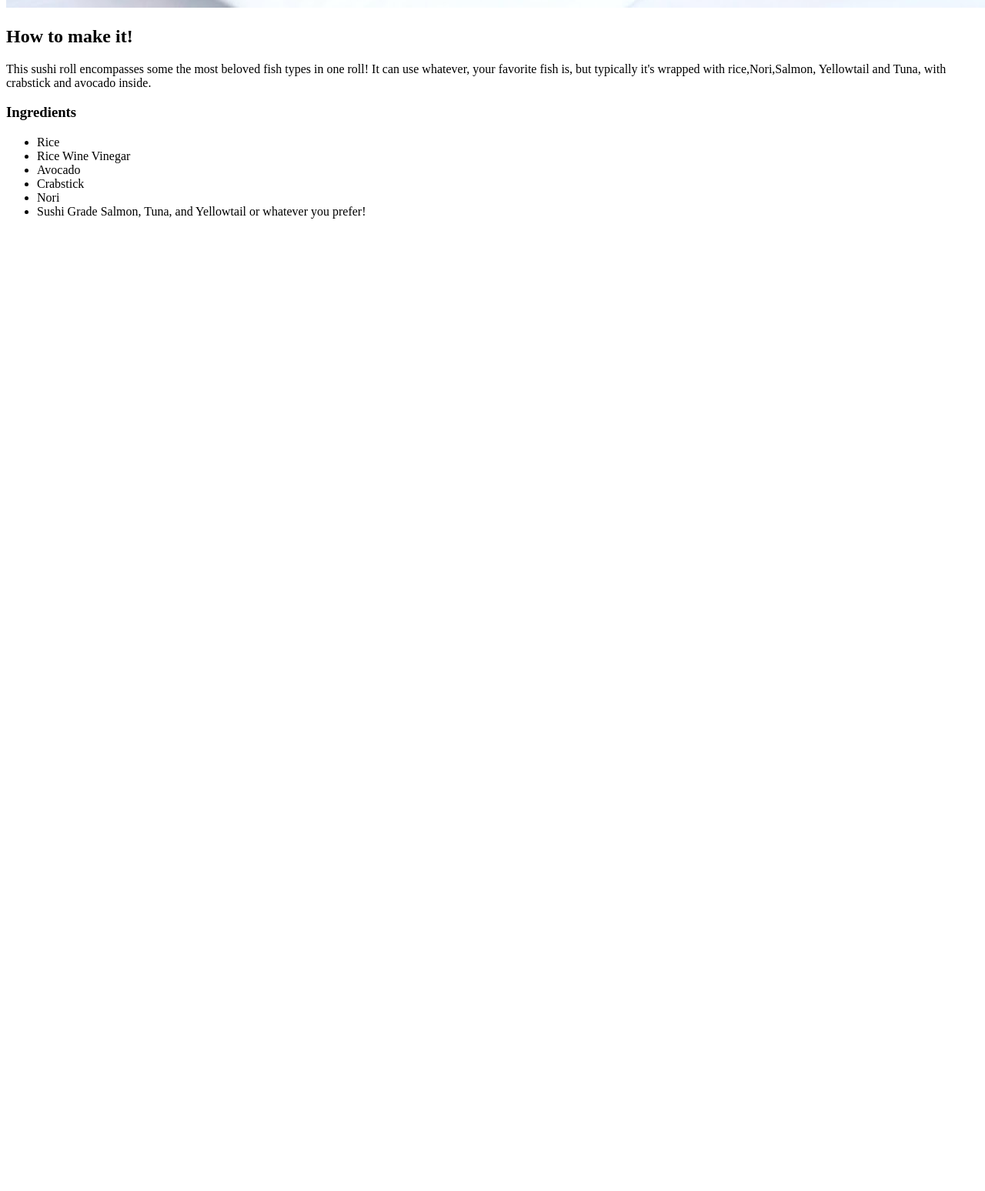
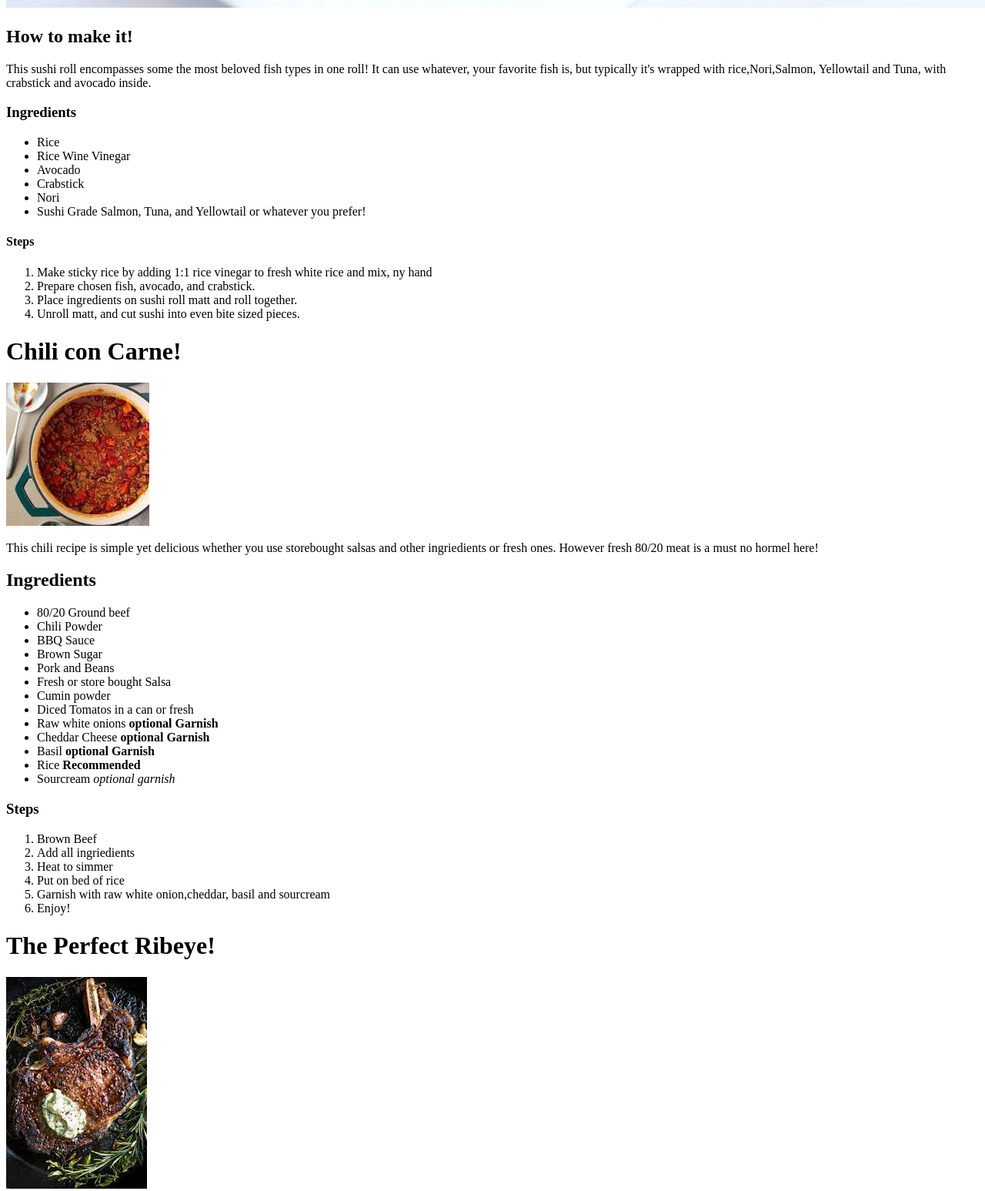
Before and after one commit to Odinitegit/odin-recipes, a plain HTML site: page recipes/sushi.html in a window 1280 px wide. Shown: the part 790-2337 px from the top of the page at 77% size. Before the commit the page ends 1090 px from the top, so only its background shows below. Drawn offline with Linux system fonts and the light colour scheme.

Commit message:
Added Steak and Chili Recipes
Steak and Chili added

```diff
--- a/recipes/sushi.html
+++ b/recipes/sushi.html
@@ -3,7 +3,7 @@
 
     <head>
  <meta charset="utf-8">
- <title>Rainbow Roll</title>
+ <title>Recipes for Sushi,Chili and the Perfect Steak!</title>
  </head>
 
 <body>
@@ -23,5 +23,47 @@
    <li> Sushi Grade Salmon, Tuna, and Yellowtail or whatever you prefer!</li>
    </ul>
 
+<h4>Steps</h4>
+  <ol>
+    <li>Make sticky rice by adding 1:1 rice vinegar to fresh white rice and mix, ny hand</li>
+    <li> Prepare chosen fish, avocado, and crabstick.</li>
+    <li>Place ingredients on sushi roll matt and roll together.</li>
+    <li>Unroll matt, and cut sushi into even bite sized pieces.</li>
+  </ol>
+
+  <h1>Chili con Carne!</h1>
+  <img src="../images/chili.jpeg" alt=" A steamy bowl of delicous red chili">
+  <p> This chili recipe is simple yet delicious whether you use storebought salsas and other ingriedients or fresh ones.
+    However fresh 80/20 meat is a must no hormel here!<p>
+    <h2>Ingredients</h2>
+    <ul>
+  <li> 80/20 Ground beef</li>
+  <li>Chili Powder</li>
+  <li>BBQ Sauce</li>
+  <li>Brown Sugar</li>
+  <li>Pork and Beans</li>
+  <li> Fresh or store bought Salsa</li>
+  <li>Cumin powder</li>
+  <li>Diced Tomatos in a can or fresh</li>
+  <li> Raw white onions <strong>optional Garnish</strong></li>
+  <li>Cheddar Cheese <strong>optional Garnish</strong></li>
+  <li>Basil <strong>optional Garnish</strong></li>
+  <li> Rice <strong>Recommended</strong></li>
+  <li>Sourcream <em>optional garnish</em></li>
+    </ul>
+<h3> Steps</h3>
+<ol>
+    <li>Brown Beef</li>
+    <li>Add all ingriedients</li>
+    <li>Heat to simmer</li>
+    <li> Put on bed of rice</li>
+    <li> Garnish with raw white onion,cheddar, basil and sourcream</li>
+    <li>Enjoy!</li>
+</ol>
+
+<h1>The Perfect Ribeye!</h1>
+<img src="../images/ribeye.jpeg" alt="A big juicy piece of ribeye steak with butter and thyme rolling off it.">
+
+
 </body>
 </html>
```
Also changed, not shown: images/chili.jpeg (added), images/ribeye.jpeg (added), recipes/chili.html (added), recipes/pribeye.html (added).
